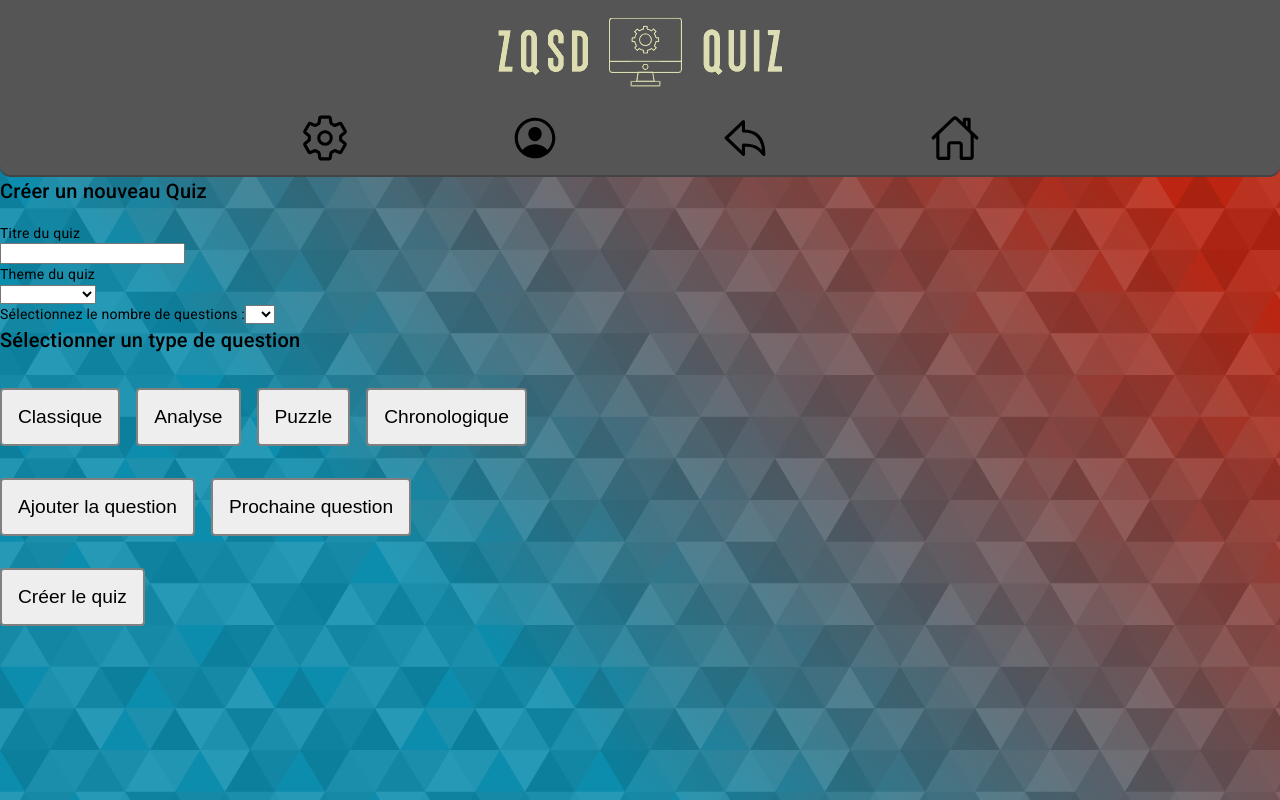
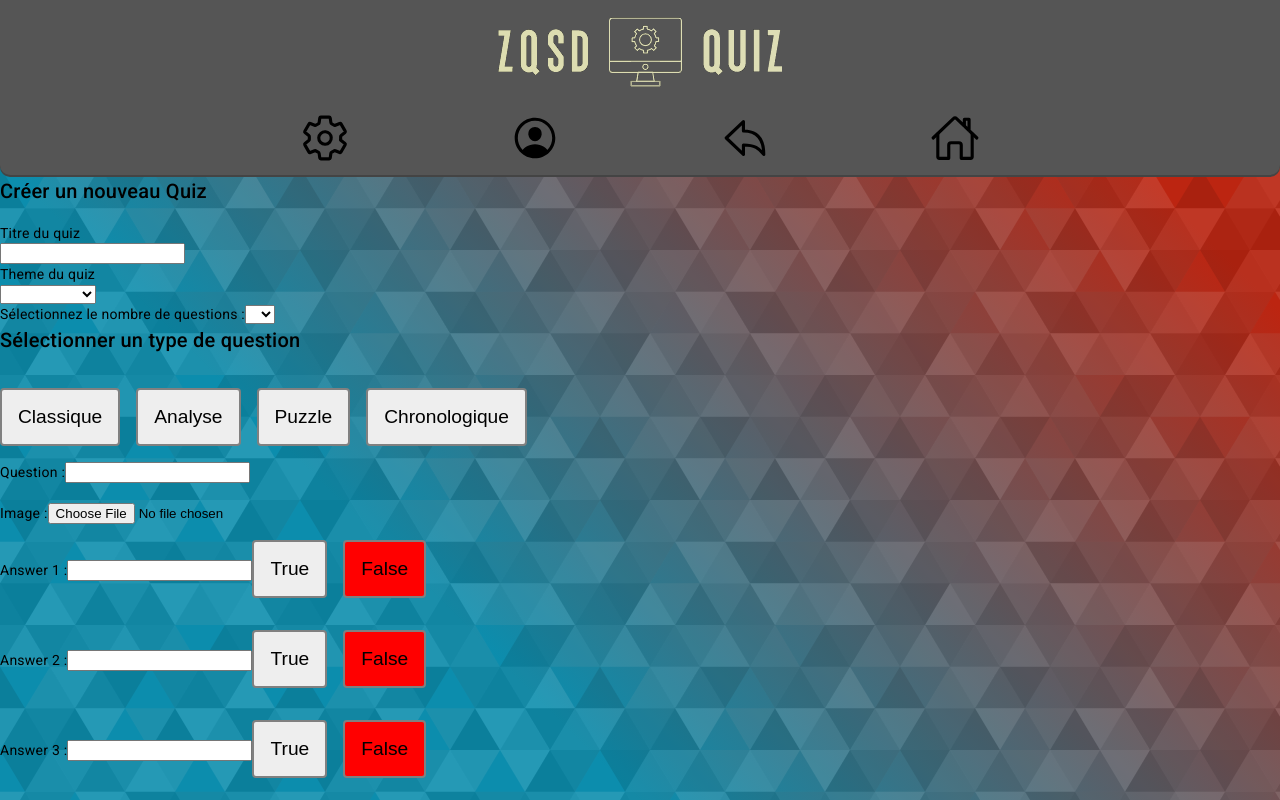
Before and after one commit to 2019-2020-ps6/2022-2023-ps6-zqsd, an Angular app in the folder front-end/: page /CreateQuiz in a window 1280 px wide. Both pictures are taken after a click on the button "Analyse". Shown: the top 800 px of the page. Built offline with nearby package versions, Linux system fonts and the light colour scheme.

Commit message:
Ajout analyse création

```diff
--- a/front-end/src/app/CreateQuestion.component/CreateQuestion.component.html
+++ b/front-end/src/app/CreateQuestion.component/CreateQuestion.component.html
@@ -2,7 +2,7 @@
   <h2>Sélectionner un type de question</h2>
   <div>
     <button (click)="showClassic()">Classique</button>
-    <button (click)="showAnalysis()">Analyse</button>
+    <button (click)="showSearching()">Analyse</button>
     <button (click)="showPuzzle()">Puzzle</button>
     <button (click)="showChronological()">Chronologique</button>
   </div>
@@ -59,4 +59,71 @@
     </div>
   </div>
 </div>
+
+
+<div *ngIf="showSearchingSection">
+  <div>
+    <form [formGroup]="questionForm">
+      <div>
+        <label for="question">Question :</label>
+        <input type="text" id="questionSearching" formControlName="question" required>
+      </div>
+      <br>
+
+        <label for="imageSearching">Image :</label>
+        <input type="file" id="imageSearching" (change)="onImageSelected($event)" accept="image/*">
+        <div class="question-searching-image-container" *ngIf="selectedImage">
+          <img [src]="getSelectedImageURL()" class="question-searching-image" />
+        </div>
+
+
+      <div>
+        <label for="answer1">Answer 1 :</label>
+        <input type="text" id="answer1S" formControlName="answer1" required>
+        <button type="button" (click)="setAnswer(1, true)" [ngClass]="{'selected true': questionForm.get('isCorrect1')?.value === true}">
+          True
+        </button>
+        <button type="button" (click)="setAnswer(1, false)" [ngClass]="{'selected false': questionForm.get('isCorrect1')?.value === false}">
+          False
+        </button>
+      </div>
+      <div>
+        <label for="answer2">Answer 2 :</label>
+        <input type="text" id="answer2S" formControlName="answer2" required>
+        <button type="button" (click)="setAnswer(2, true)" [ngClass]="{'selected true': questionForm.get('isCorrect2')?.value === true}">
+          True
+        </button>
+        <button type="button" (click)="setAnswer(2, false)" [ngClass]="{'selected false': questionForm.get('isCorrect2')?.value === false}">
+          False
+        </button>
+      </div>
+      <div>
+        <label for="answer3">Answer 3 :</label>
+        <input type="text" id="answer3S" formControlName="answer3" required>
+        <button type="button" (click)="setAnswer(3, true)" [ngClass]="{'selected true': questionForm.get('isCorrect3')?.value === true}">
+          True
+        </button>
+        <button type="button" (click)="setAnswer(3, false)" [ngClass]="{'selected false': questionForm.get('isCorrect3')?.value === false}">
+          False
+        </button>
+      </div>
+      <div>
+        <label for="answer3">Answer 4 :</label>
+        <input type="text" id="answer4S" formControlName="answer4" required>
+        <button type="button" (click)="setAnswer(4, true)" [ngClass]="{'selected true': questionForm.get('isCorrect4')?.value === true}">
+          True
+        </button>
+        <button type="button" (click)="setAnswer(4, false)" [ngClass]="{'selected false': questionForm.get('isCorrect4')?.value === false}">
+          False
+        </button>
+      </div>
+    </form>
+  </div>
+</div>
+
+
+
+
+
+
 <button (click)="addQuestion()">Ajouter la question</button>
--- a/front-end/src/app/CreateQuestion.component/CreateQuestion.component.ts
+++ b/front-end/src/app/CreateQuestion.component/CreateQuestion.component.ts
@@ -1,4 +1,4 @@
-import { Component, OnInit } from '@angular/core';
+import {AfterViewInit, Component, OnInit} from '@angular/core';
 import {FormArray, FormBuilder, FormControl, FormGroup, Validators} from "@angular/forms";
 import { GameService } from "../../services/GameService";
 import {Quiz} from "../../models/quiz.model";
@@ -7,7 +7,9 @@ import {ActivatedRoute} from "@angular/router";
 import {Question} from "../../models/Question.model";
 import {QuestionService} from "../../services/QuestionService";
 import {FormGroupDirective} from "@angular/forms";
-
+import {Answer} from "../../models/Question.model";
+import { ChangeDetectorRef } from '@angular/core';
+import {DomSanitizer, SafeUrl} from '@angular/platform-browser';
 
 
 @Component({
@@ -16,48 +18,75 @@ import {FormGroupDirective} from "@angular/forms";
   styleUrls: ['./CreateQuestion.component.scss']
 })
 
-export class CreateQuestion implements OnInit {
+//Remarque
+//Classe à retravailler, pour l'instant impossible de jouer le quiz, il y a un problème avec la création des questions
+//Toutes les questions sont de types searching, trouver un moyen d'intégrer l'image dans la question.
+
+
+export class CreateQuestion implements OnInit, AfterViewInit{
   public questionForm!: FormGroup;
   public theme_list = ['Actor', 'Sport', 'Music', 'Movie', 'TV Show', 'Video Game', 'Other'];
   showClassicSection = false;
-  showAnalysisSection = false;
+  showSearchingSection = false;
   showPuzzleSection = false;
   showChronologicalSection = false;
   id = 5;
+  questionType = ''; // Ajout de la variable questionType
+  selectedImage: File | null = null;
 
   showClassic() {
-    this.showAnalysisSection = false;
+    this.showSearchingSection = false;
     this.showPuzzleSection = false;
     this.showChronologicalSection = false;
     if (this.showClassicSection == false) {
       this.showClassicSection = true;
+      this.questionType = 'classic'; // Mise à jour du questionType
     } else {
       this.showClassicSection = false;
+      this.questionType = '';
     }
   }
 
-  showAnalysis() {
+  showSearching() {
     this.showClassicSection = false;
     this.showPuzzleSection = false;
     this.showChronologicalSection = false;
-    this.showAnalysisSection = true;
+    if (this.showSearchingSection === false) {
+      this.showSearchingSection = true;
+      this.questionType = 'searching';
+    } else {
+      this.showSearchingSection = false;
+      this.questionType = '';
+    }
   }
 
   showPuzzle() {
-    this.showAnalysisSection = false;
     this.showClassicSection = false;
+    this.showSearchingSection = false;
     this.showChronologicalSection = false;
+    if (this.showPuzzleSection === false) {
       this.showPuzzleSection = true;
+      this.questionType = 'puzzle';
+    } else {
+      this.showPuzzleSection = false;
+      this.questionType = '';
+    }
   }
 
   showChronological() {
-    this.showAnalysisSection = false;
+    this.showClassicSection = false;
+    this.showSearchingSection = false;
     this.showPuzzleSection = false;
-    this.showClassicSection = false;
+    if (this.showChronologicalSection === false) {
       this.showChronologicalSection = true;
+      this.questionType = 'chronological';
+    } else {
+      this.showChronologicalSection = false;
+      this.questionType = '';
+    }
   }
 
-  constructor(private formBuilder: FormBuilder, private questionService: QuestionService, private route: ActivatedRoute) {
+  constructor(private formBuilder: FormBuilder, private questionService: QuestionService, private route: ActivatedRoute, private sanitizer: DomSanitizer) {
     this.questionForm = this.formBuilder.group({
       question: ['', Validators.required],
       answer1: ['', Validators.required],
@@ -82,23 +111,110 @@ export class CreateQuestion implements OnInit {
 
   addQuestion() {
     this.id++;
-    const answers = [];
+    const answers: Answer[] = [];
+
+    switch (this.questionType) {
+      case 'classic':
         for (let i = 1; i <= 4; i++) {
           answers.push({
+            label: 'classical',
+            value: this.questionForm.value[`answer${i}`],
+            isCorrect: this.questionForm.value[`isCorrect${i}`]
+          });// vérifier si ce sont bien des types answers qui sont push
+        }
+
+        const questionC: Question = {
+          value: this.questionForm.value.question,
+          label: "searching",
+          id: this.id.toString(),
+          answers: answers,
+        };
+        this.questionService.addQuestion(questionC);
+        break;
+
+      case 'chronological':
+        for (let i = 1; i <= 4; i++) {
+          answers.push({
+            label: 'chronological',
             value: this.questionForm.value[`answer${i}`],
             isCorrect: this.questionForm.value[`isCorrect${i}`],
-        label: "classical",
+            order: this.id// à faire
           });
         }
-    const question: Question = {
+        const questionCh: Question = {
           value: this.questionForm.value.question,
-      label: "classical",
-      id:this.id.toString(),
-      answers: answers // récupérer les réponses
+          label: "chronological",
+          id: this.id.toString(),
+          answers: answers,
         };
-    this.questionService.addQuestion(question);
+        this.questionService.addQuestion(questionCh);
+        break;
+
+      case 'searching':
+        for (let i = 1; i <= 4; i++) {
+          answers.push({
+            label: 'searching',
+            value: this.questionForm.value[`answer${i}`]
+          });
+
+        }
+        if (this.questionType === 'searching' && this.selectedImage) {
+          // Convertir l'image en une URL Base64 ou effectuer toute autre opération de traitement de l'image
+          // pour obtenir le contenu à assigner à la propriété imageSearching de la question.
+          // Par exemple, en utilisant FileReader pour lire le contenu de l'image sélectionnée :
+          const reader = new FileReader();
+          reader.onload = (event) => {
+            questionS.imageSearching = event.target?.result as string;
+          };
+
+          reader.readAsDataURL(this.selectedImage);
+        const questionS: Question = {
+          value: this.questionForm.value.question,
+          label: "searching",
+          id: this.id.toString(),
+          answers: answers,
+          imageSearching: this.selectedImage? this.selectedImage.name :undefined, // Ajoutez ici la logique pour récupérer l'image searching
+        };
+
+          this.questionService.addQuestion(questionS);
+          break;
+
+          // puzzle à faire
+          /*
+        case 'puzzle':
+          // Handle puzzle-specific logic
+          break;
+
+        default:
+          break;
+      }*/
+
+
+        }
+    }
     this.questionForm.reset();
-    console.log('question ajoutée')
+    console.log('question ajoutée');
+    this.showClassicSection = false;
+    this.showSearchingSection = false;
+    this.showPuzzleSection = false;
+    this.showChronologicalSection = false;
+  }
+
+  onImageSelected(event: Event) {
+    const inputElement = event.target as HTMLInputElement;
+    const files = inputElement.files!;
+    if (files && files.length > 0) {
+      this.selectedImage = files[0];
+    }
+  }
+
+
+  getSelectedImageURL(): SafeUrl {
+    return this.selectedImage ? this.sanitizer.bypassSecurityTrustUrl(URL.createObjectURL(this.selectedImage)) : '';
+  }
+
+  ngAfterViewInit() {
+    this.questionType = ''; // Déplacez la logique ici
   }
 
 }
--- a/front-end/src/app/CreateQuiz.component/CreateQuiz.component.ts
+++ b/front-end/src/app/CreateQuiz.component/CreateQuiz.component.ts
@@ -61,6 +61,7 @@ export class CreateQuiz implements OnInit {
     this.quizService.addQuiz(quiz);
     console.log(quiz);
     this.quizForm.reset();
+    this.questionService.resetQuestions();
   }
 
   nextQuestion() {
--- a/front-end/src/models/Question.model.ts
+++ b/front-end/src/models/Question.model.ts
@@ -22,6 +22,6 @@ export interface Question {
     label: string;
     value: String;
     answers: Answer[];
-    imageSearching?: string;
+    imageSearching?: string|undefined;
     answered?: boolean;
 }
```
Lines whose indentation alone changed are shown as unchanged.
